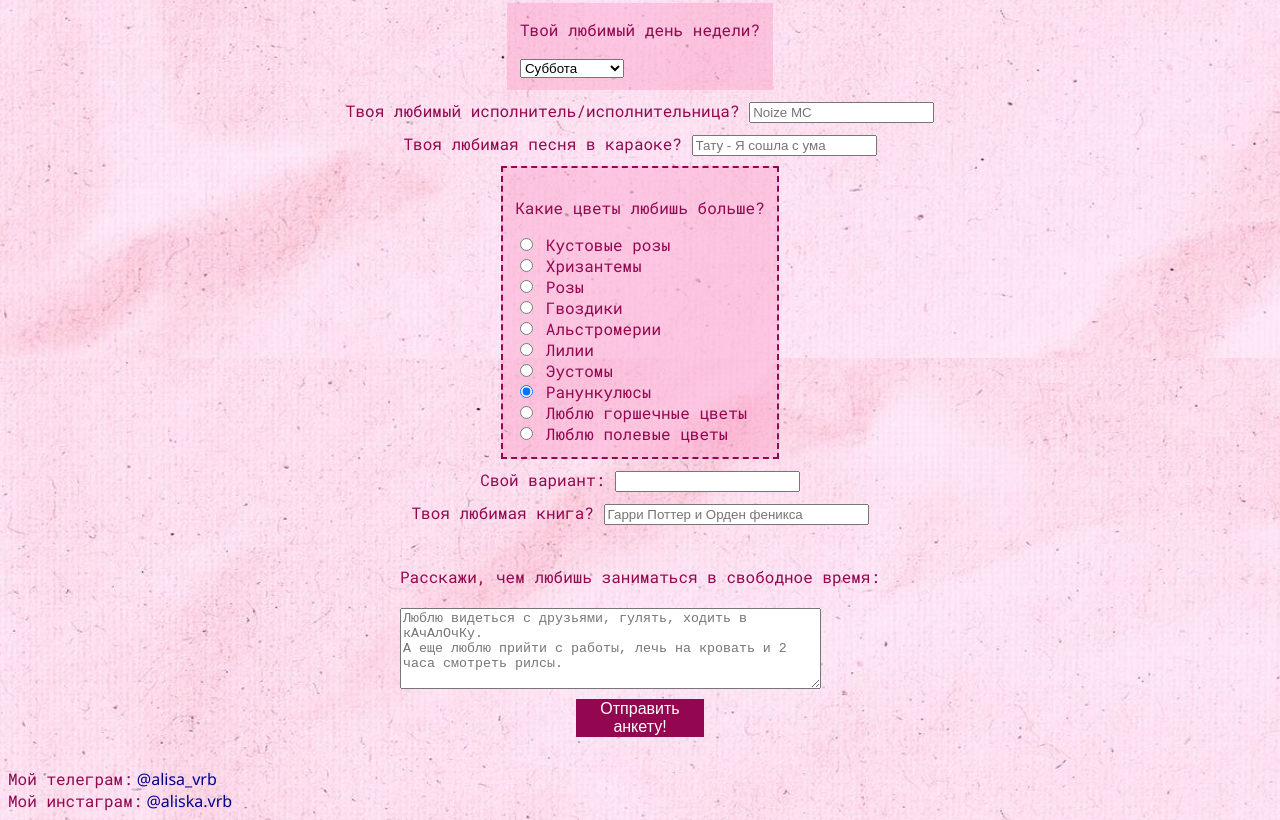
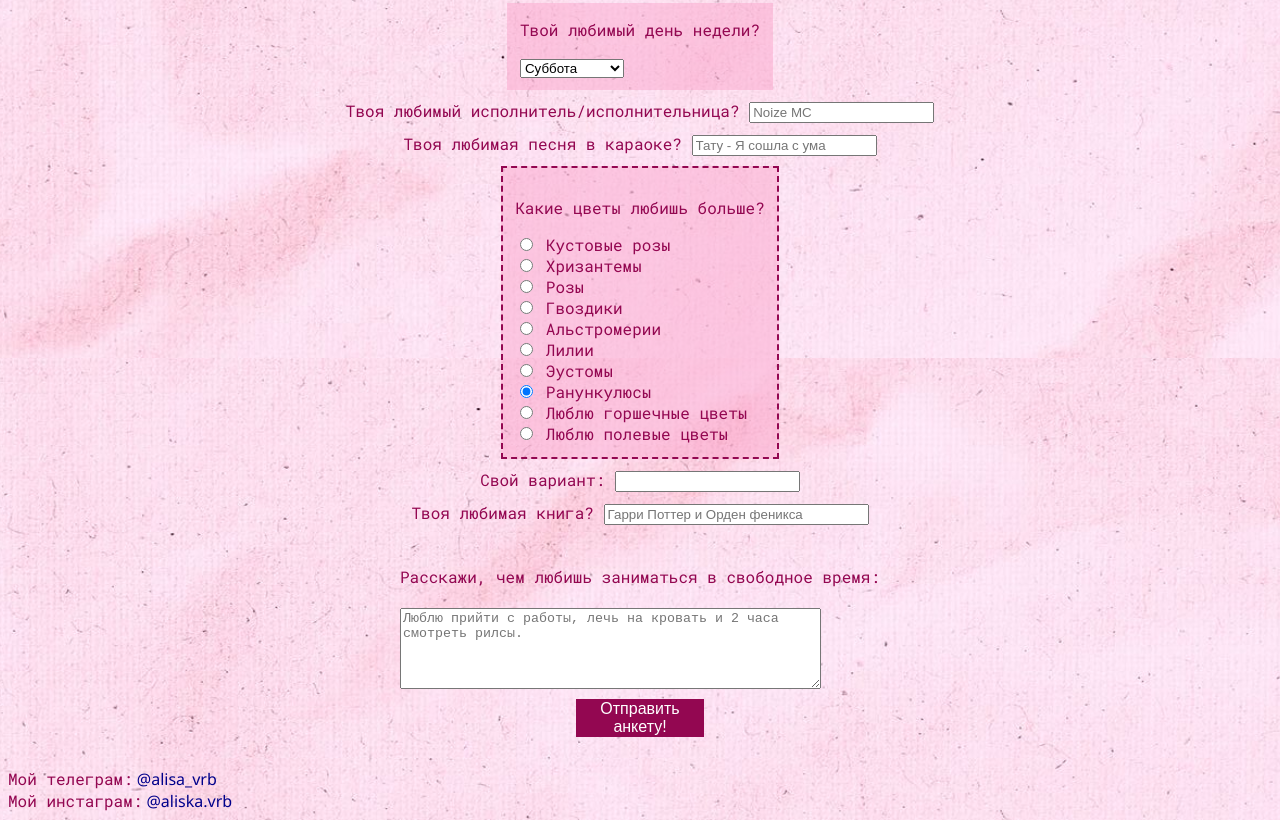
Before and after one commit to AlisaVrb/AlisaVrb.github.io, a plain HTML site: page index.html in a window 1280 px wide. Shown: the part 1242-2062 px from the top of the page. Drawn offline with nearby package versions, Linux system fonts and the light colour scheme.

Commit message:
Update index.html

```diff
--- a/index.html
+++ b/index.html
@@ -299,8 +299,7 @@ wght@0,100;0,300;0,400;0,500;0,700;0,900;1,100;1,300;1,400;1,500;1,700;1,900&dis
               id="pastime"
               rows="5"
               cols="50"
-              placeholder="Люблю видеться с друзьями, гулять, ходить в кАчАлОчКу.
-А еще люблю прийти с работы, лечь на кровать и 2 часа смотреть рилсы."
+              placeholder="Люблю прийти с работы, лечь на кровать и 2 часа смотреть рилсы."
             ></textarea>
           </div>
 
```
